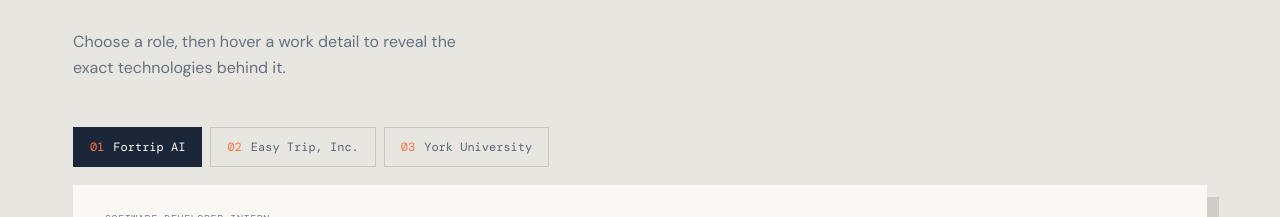
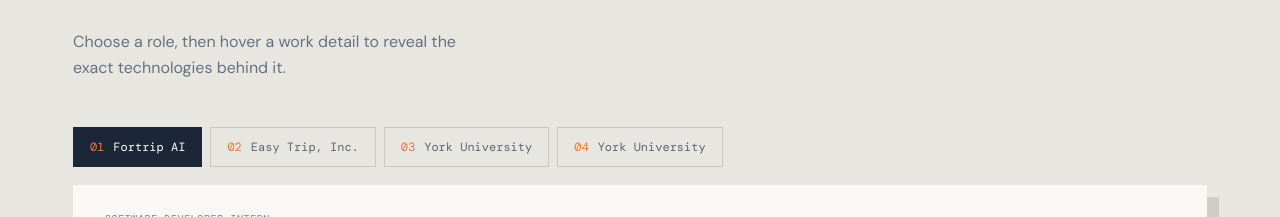
Before and after one commit to WanQiu114/henryy.github.io, a React (Vite) app: page / in a window 1280 px wide. Shown: the part 1108-1325 px from the top of the page. Built offline with nearby package versions, Linux system fonts and the light colour scheme; a web font is replaced by a local one.

Commit message:
更新skill和工作内容

```diff
--- a/src/main.jsx
+++ b/src/main.jsx
@@ -24,6 +24,16 @@
       { text: 'Designed and implemented platform features; debugged and resolved technical issues.', skills: ['JavaScript / TypeScript', 'React 18', 'Express', 'Node.js'] },
       { text: 'Worked with UX and Marketing on A/B-tested UI components, increasing engagement by 15%.', skills: ['React 18', 'TypeScript', 'Tailwind'] },
       { text: 'Developed a travel platform covering packages, flights, hotels, and order management.', skills: ['React 18', 'Express', 'MongoDB', 'Node.js'] },
+    ],
+  },
+  {
+    company: 'York University', role: 'Research Assistant', date: 'Jan — Aug 2024',
+    summary: 'Supported a research team on AI and software engineering projects through experimentation, data analysis, and technical documentation, while also contributing 3D modeling and animation work in Unity.',
+    skills: ['Python', 'PyTorch', 'TensorFlow', 'Pandas', 'Unity', '3D Modeling', 'Animation', 'Git', 'LaTeX', 'Research Methods'],
+    tasks: [
+      { text: 'Collected, cleaned, and analyzed experimental datasets to support ongoing research questions.', skills: ['Python', 'Pandas', 'Research Methods'] },
+      { text: 'Used Unity to create 3D models and animations for research-related visualizations and demonstrations.', skills: ['Unity', '3D Modeling', 'Animation'] },
+      { text: 'Independently completed all related testing and animation work for the project, ensuring smooth implementation and presentation.', skills: ['Unity', 'Animation', 'Testing'] },
     ],
   },
   {
@@ -135,6 +145,17 @@
  return <section className="about-section" id="about"><div className="about-card"><p className="eyebrow">03 / AT A GLANCE</p><h2>Researcher by<br/>curiosity. Builder<br/>by nature.</h2><div className="about-details"><p>Master of Information Systems & Technology at York University, supervised by Zhenhao Li.</p><p>My interests include intelligent code analysis, automatic program repair, reward engineering and security-aware software systems.</p><a className="button button-light" href="mailto:yuanheyang1232@gmail.com">Start a conversation <span>↗</span></a></div></div><footer><span>© 2026 HeYang Yuan</span><div><a href="https://www.linkedin.com/in/he-yang-yuan-466407311/" target="_blank" rel="noreferrer">LinkedIn ↗</a><a href="mailto:yuanheyang1232@gmail.com">Email ↗</a></div></footer></section>
 }
 
-function App() { return <><Hero/><Skills/><Publications/><About/></> }
+function App() {
+  useEffect(() => {
+    if ('scrollRestoration' in window.history) {
+      window.history.scrollRestoration = 'manual'
+    }
+    window.scrollTo({ top: 0, left: 0, behavior: 'auto' })
+    document.documentElement.scrollTop = 0
+    document.body.scrollTop = 0
+  }, [])
+
+  return <><Hero/><Skills/><Publications/><About/></>
+}
 
 createRoot(document.getElementById('root')).render(<App />)
```
